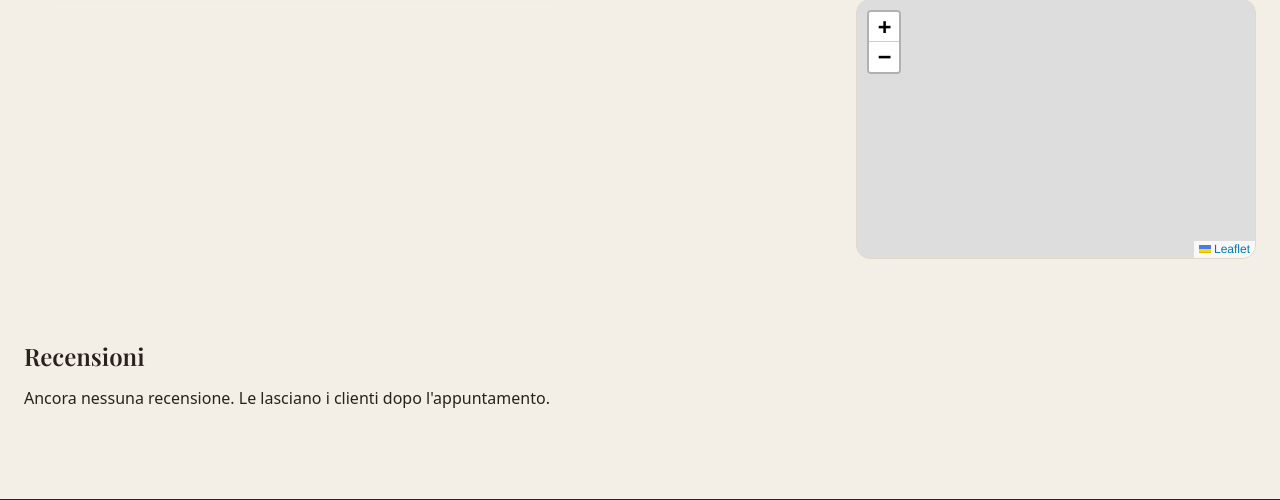
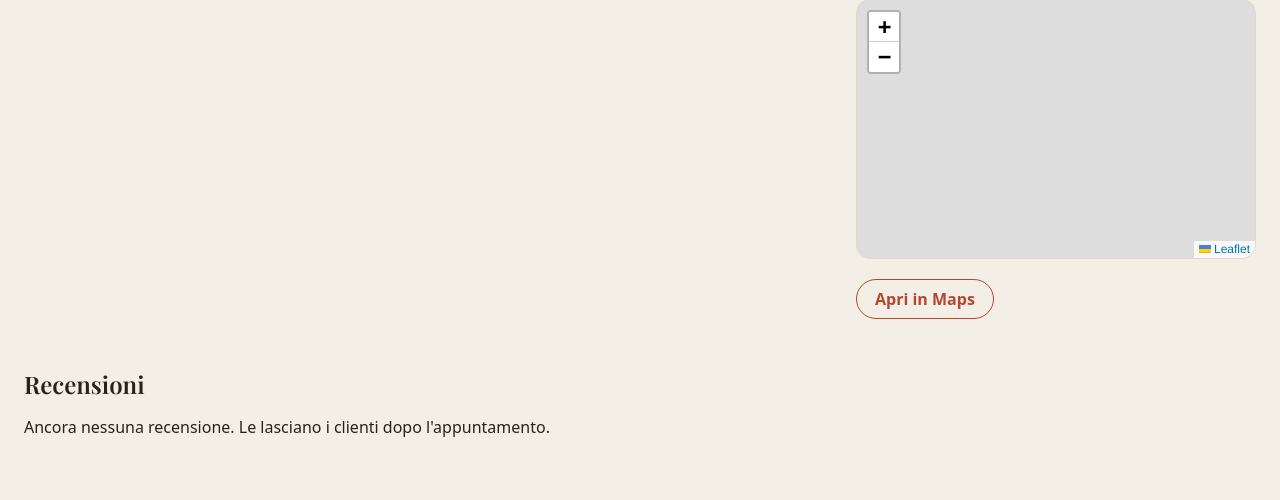
Before and after one commit to IvanRussoL/barber-booking, a Flask app: template app/templates/pubblico/salone.html in a window 1280 px wide. Shown: the part 433-933 px from the top of the page. Run offline with Flask 3, Linux system fonts and the light colour scheme; the template is opened without the code that fills it, so the values that code supplies are empty; some libraries are stand-ins or nearby versions; some web fonts are replaced.

Commit message:
Link Apri in Maps nella pagina del salone per le indicazioni stradali

```diff
--- a/app/templates/pubblico/salone.html
+++ b/app/templates/pubblico/salone.html
@@ -62,6 +62,10 @@
             <p>{{ salone.indirizzo }}</p>
             <p><a href="tel:{{ salone.telefono }}">{{ salone.telefono }}</a></p>
             {% include "pubblico/_mappa.html" %}
+            {# Link alle indicazioni di Google Maps (formato pubblico "Maps URLs", senza chiave API): sul telefono
+               apre l'app di Maps. Google riceve le coordinate del salone solo se il visitatore clicca. #}
+            <p><a class="pillola-link" target="_blank" rel="noopener"
+                  href="https://www.google.com/maps/dir/?api=1&destination={{ salone.latitudine }},{{ salone.longitudine }}">Apri in Maps</a></p>
         </div>
     </section>
 
```
Also changed, not shown: DEVLOG.md (+4 -0 lines), docs/PROGETTAZIONE.md (+1 -2 lines), tests/test_ricerca.py (+5 -0 lines).
